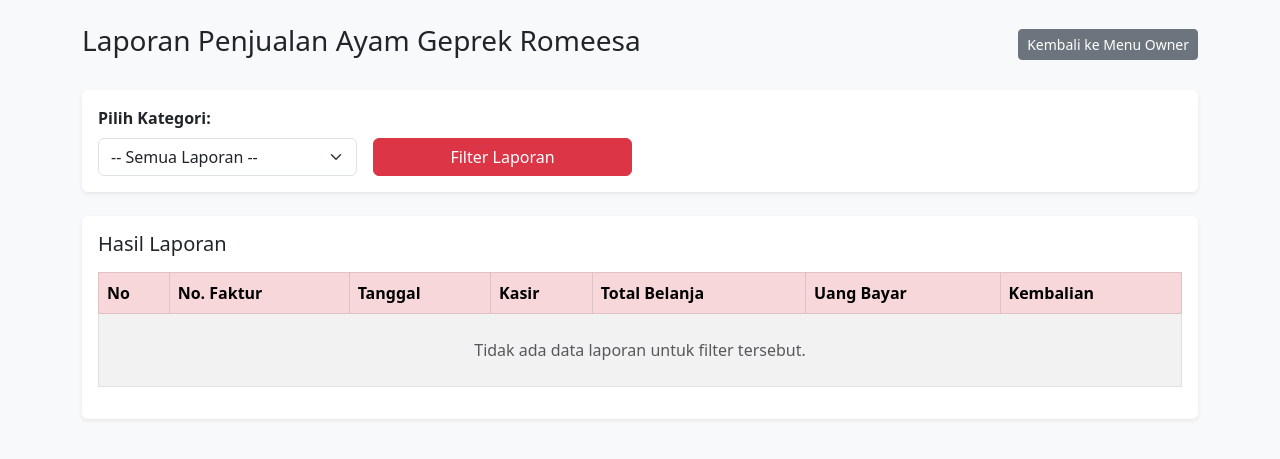
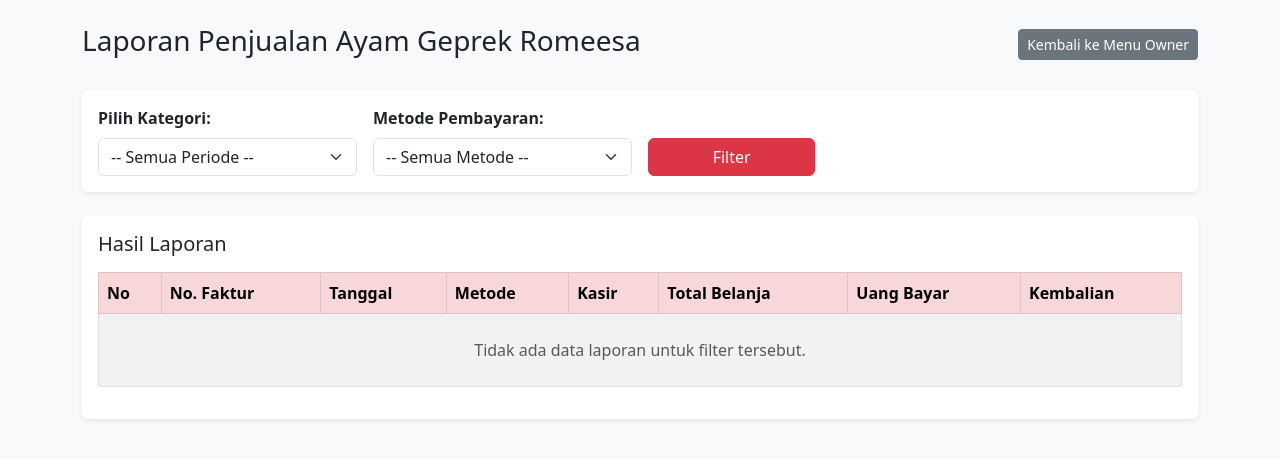
Before and after one commit to rycites/pos-ayam-geprek-romeesa-final, a CodeIgniter app: the page made by application/views/v_owner_laporan.php in a window 1280 px wide. Shown: the top 459 px of the page. Run offline with CodeIgniter, Linux system fonts and the light colour scheme.

Commit message:
mengedit fitur

```diff
--- a/application/views/v_owner_laporan.php
+++ b/application/views/v_owner_laporan.php
@@ -4,6 +4,7 @@
     <meta charset="UTF-8">
     <title>Laporan Penjualan - Owner</title>
     <link href="https://cdn.jsdelivr.net/npm/bootstrap@5.3.0/dist/css/bootstrap.min.css" rel="stylesheet">
+    <link rel="stylesheet" href="https://cdnjs.cloudflare.com/ajax/libs/font-awesome/6.4.0/css/all.min.css">
 </head>
 <body class="bg-light">
     <div class="container mt-4 mb-5">
@@ -12,31 +13,41 @@
             <a href="<?= site_url('owner'); ?>" class="btn btn-secondary btn-sm">Kembali ke Menu Owner</a>
         </div>
 
-        <!-- Form Filter -->
+        <!-- Form Filter (Ditambah Filter Metode Pembayaran QRIS / Cash) -->
         <div class="card shadow-sm border-0 p-3 mb-4">
             <form method="GET" action="<?= site_url('owner/laporan'); ?>" class="row g-3 align-items-end">
                 <div class="col-md-3">
                     <label class="form-label fw-bold">Pilih Kategori:</label>
                     <select name="jenis" id="jenis" class="form-select" onchange="toggleFilter()">
-                        <option value="">-- Semua Laporan --</option>
+                        <option value="">-- Semua Periode --</option>
                         <option value="harian" <?= ($this->input->get('jenis') == 'harian') ? 'selected':''; ?>>Harian</option>
                         <option value="mingguan" <?= ($this->input->get('jenis') == 'mingguan') ? 'selected':''; ?>>Mingguan (7 Hari Terakhir)</option>
                         <option value="bulanan" <?= ($this->input->get('jenis') == 'bulanan') ? 'selected':''; ?>>Bulanan</option>
                     </select>
                 </div>
 
-                <div class="col-md-3" id="div-tanggal" style="display: none;">
+                <div class="col-md-2" id="div-tanggal" style="display: none;">
                     <label class="form-label fw-bold">Pilih Tanggal:</label>
                     <input type="date" name="tanggal" value="<?= $this->input->get('tanggal'); ?>" class="form-control">
                 </div>
 
-                <div class="col-md-3" id="div-bulan" style="display: none;">
+                <div class="col-md-2" id="div-bulan" style="display: none;">
                     <label class="form-label fw-bold">Pilih Bulan:</label>
                     <input type="month" name="bulan" value="<?= $this->input->get('bulan'); ?>" class="form-control">
                 </div>
 
+                <!-- Pilihan Filter Metode Pembayaran -->
                 <div class="col-md-3">
-                    <button type="submit" class="btn btn-danger w-100">Filter Laporan</button>
+                    <label class="form-label fw-bold">Metode Pembayaran:</label>
+                    <select name="metode" class="form-select">
+                        <option value="">-- Semua Metode --</option>
+                        <option value="QRIS" <?= ($this->input->get('metode') == 'QRIS') ? 'selected':''; ?>>QRIS (Self-Order)</option>
+                        <option value="Cash" <?= ($this->input->get('metode') == 'Cash') ? 'selected':''; ?>>Cash (Tunai)</option>
+                    </select>
+                </div>
+
+                <div class="col-md-2">
+                    <button type="submit" class="btn btn-danger w-100">Filter</button>
                 </div>
             </form>
         </div>
@@ -57,6 +68,7 @@
                             <th>No</th>
                             <th>No. Faktur</th>
                             <th>Tanggal</th>
+                            <th>Metode</th>
                             <th>Kasir</th>
                             <th>Total Belanja</th>
                             <th>Uang Bayar</th>
@@ -69,20 +81,27 @@
                         if(!empty($laporan)):
                             $no = 1;
                             foreach($laporan as $l):
-                                $grand_total += $l['total_bayar']; // Diperbaiki jadi total_bayar
+                                $grand_total += $l['total_bayar'];
                         ?>
                             <tr>
                                 <td><?= $no++; ?></td>
                                 <td><span class="badge bg-secondary"><?= $l['no_faktur']; ?></span></td>
                                 <td><?= $l['tanggal']; ?></td>
-                                <td><?= $l['nama_kasir'] ? $l['nama_kasir'] : 'Kasir ID: '.$l['id_kasir']; ?></td>
+                                <td>
+                                    <?php if(isset($l['metode_pembayaran']) && strtolower($l['metode_pembayaran']) == 'qris'): ?>
+                                        <span class="badge bg-success"><i class="fa-solid fa-qrcode me-1"></i> QRIS</span>
+                                    <?php else: ?>
+                                        <span class="badge bg-warning text-dark"><i class="fa-solid fa-money-bill me-1"></i> Cash</span>
+                                    <?php endif; ?>
+                                </td>
+                                <td><?= isset($l['nama_kasir']) && $l['nama_kasir'] ? $l['nama_kasir'] : ($l['id_kasir'] == 0 ? 'Mandiri QR' : 'Kasir ID: '.$l['id_kasir']); ?></td>
                                 <td class="text-success fw-bold">Rp <?= number_format($l['total_bayar'], 0, ',', '.'); ?></td>
                                 <td>Rp <?= number_format($l['uang_bayar'], 0, ',', '.'); ?></td>
                                 <td>Rp <?= number_format($l['uang_kembalian'], 0, ',', '.'); ?></td>
                             </tr>
                         <?php endforeach; else: ?>
                             <tr>
-                                <td colspan="7" class="text-center text-muted py-4">Tidak ada data laporan untuk filter tersebut.</td>
+                                <td colspan="8" class="text-center text-muted py-4">Tidak ada data laporan untuk filter tersebut.</td>
                             </tr>
                         <?php endif; ?>
                     </tbody>
```
